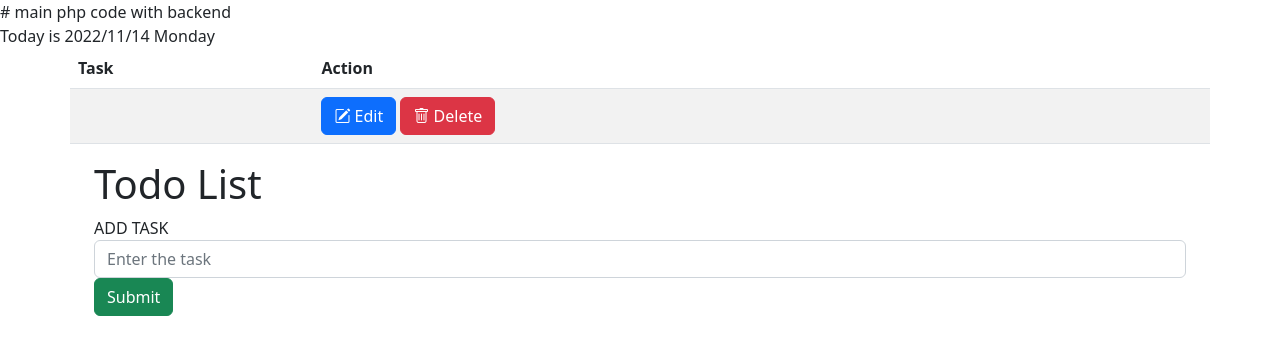
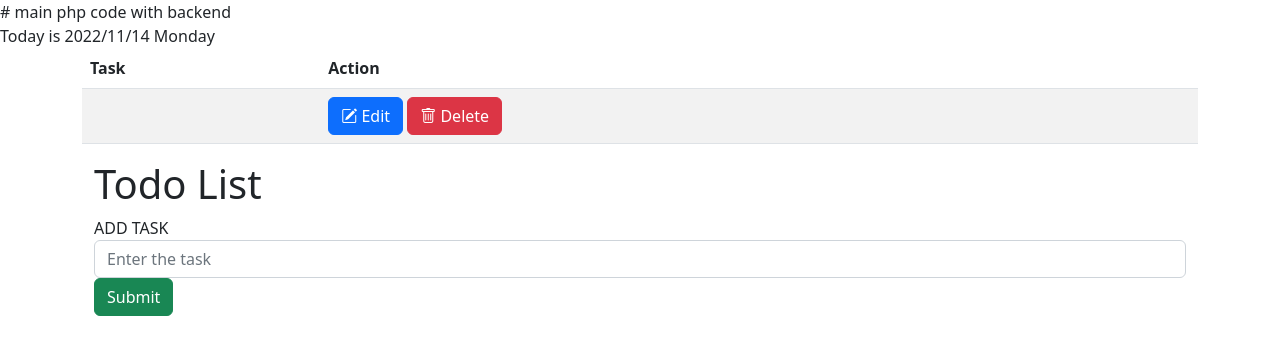
Before and after one commit to ShubhamSingh1112/PHPMYSQLTODO, a PHP site: page /index.php in a window 1280 px wide. Shown: the top 355 px of the page. Run offline with PHP 8.4, Linux system fonts and the light colour scheme; tables that the repository leaves empty or names only in its code hold one stand-in row (values such as "Sample post"); data that the repository does not hold is empty; some libraries are stand-ins or nearby versions.

Commit message:
Update index.php

```diff
--- a/index.php
+++ b/index.php
@@ -38,7 +38,7 @@
          $result = $mysqli->query("SELECT * FROM data") or die($mysqli->error);
          //print_r($result);
          ?>
-      <div class=" row justify-content-center">
+      <div class="row m-0">
          <table class="table table-striped">
             <thead class="thead-dark">
                <tr>
```
